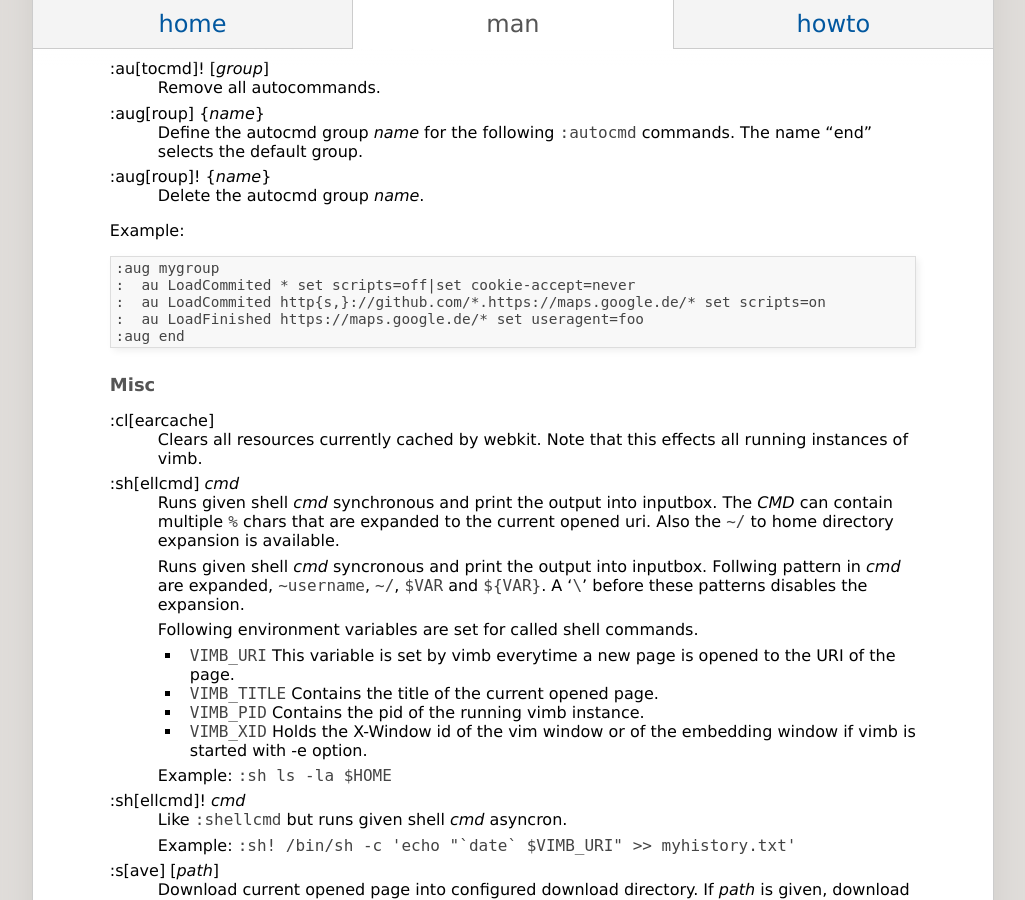
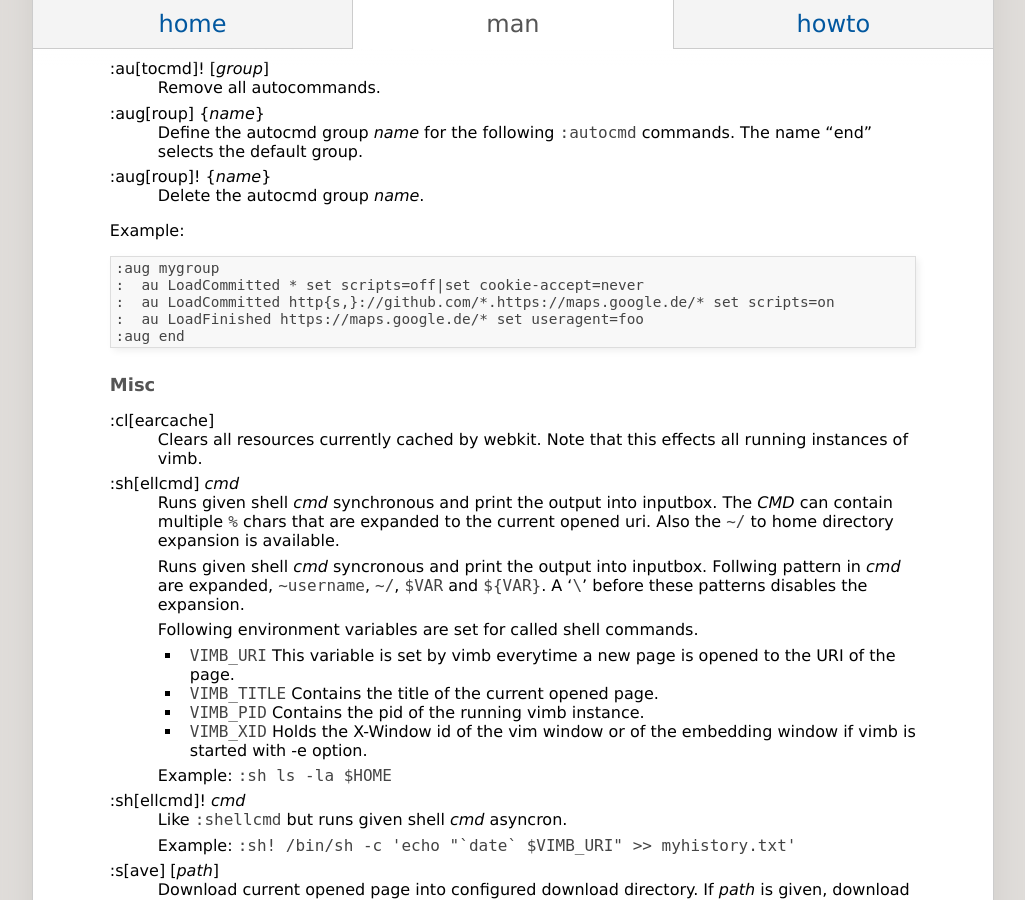
Before and after one commit to fanglingsu/vimb, a Jekyll site: the page built from man.md, in a window 1280 px wide and 900 px high, scrolled down 10790 px. Shown: the whole window, without its empty margins (127-1152 px from the left). Built offline with Jekyll 4.4.1, drawn with Linux system fonts in a browser that asks for light colours.

Commit message:
Fixed typo in man page for auto command event.

```diff
--- a/man.md
+++ b/man.md
@@ -699,8 +699,8 @@ Autocommands are built with following properties.
 Example:
 
     :aug mygroup
-    :  au LoadCommited * set scripts=off|set cookie-accept=never
-    :  au LoadCommited http{s,}://github.com/*.https://maps.google.de/* set scripts=on
+    :  au LoadCommitted * set scripts=off|set cookie-accept=never
+    :  au LoadCommitted http{s,}://github.com/*.https://maps.google.de/* set scripts=on
     :  au LoadFinished https://maps.google.de/* set useragent=foo
     :aug end
 
```
